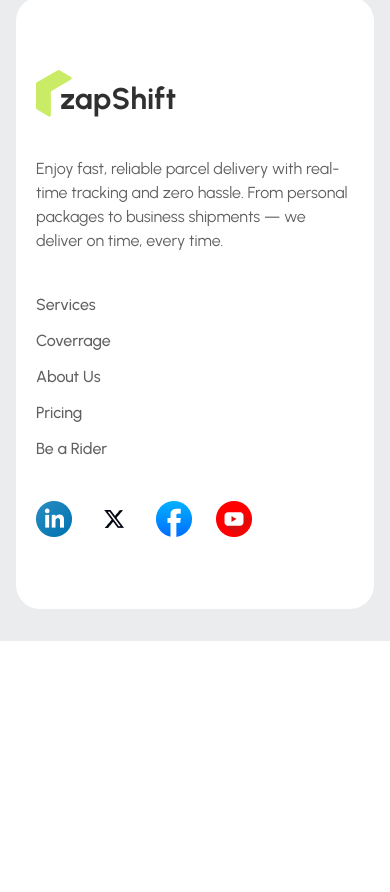
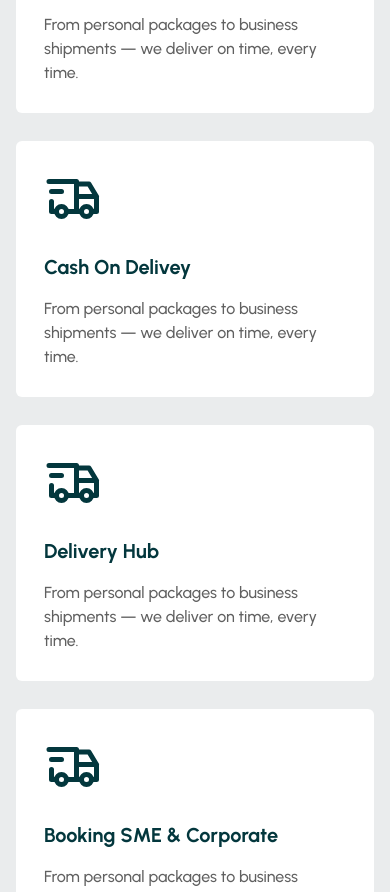
Before and after one commit to naims6/ZapShift, a React (Vite) app: page / in a window 390 px wide. Shown: the part 1089-1981 px from the top of the page. Before the commit the page ends 1730 px from the top, so only its background shows below. Built offline with nearby package versions, Linux system fonts and the light colour scheme.

Commit message:
how it works section added.

```diff
--- a/package.json
+++ b/package.json
@@ -15,6 +15,7 @@
     "react": "^19.2.0",
     "react-dom": "^19.2.0",
     "react-fast-marquee": "^1.6.5",
+    "react-icons": "^5.5.0",
     "react-router": "^7.9.6",
     "swiper": "^12.0.3"
   },
--- a/src/Pages/Home/Brands.jsx
+++ b/src/Pages/Home/Brands.jsx
@@ -11,7 +11,7 @@ import randstad from "../../assets/brands/randstad.png";
 const Brands = () => {
   return (
     <div className="container2 mt-20">
-      <h2 className="text-center text-2xl lg:text-3xl font-bold mb-10">
+      <h2 className="text-center text-2xl lg:text-3xl font-bold mb-12">
         We Have Helped thousand of sales team
       </h2>
       <Marquee
@@ -23,14 +23,22 @@ const Brands = () => {
         <div className="flex gap-20 mx-4 items-center">
           <img className="w-[120px] lg:w-[180px]" src={amazon} alt="amazon" />
           <img className="w-[120px] lg:w-[180px]" src={casio} alt="casio" />
-          <img className="w-[120px] lg:w-[180px]" src={moonstar} alt="amazon" />
-          <img className="w-[120px] lg:w-[180px]" src={star} alt="amazon" />
+          <img
+            className="w-[120px] lg:w-[180px]"
+            src={moonstar}
+            alt="moonstar"
+          />
+          <img className="w-[120px] lg:w-[180px]" src={star} alt="star" />
           <img
             className="w-[150px] lg:w-[180px]"
             src={start_people}
             alt="amazon"
           />
-          <img className="w-[150px] lg:w-[180px]" src={randstad} alt="amazon" />
+          <img
+            className="w-[150px] lg:w-[180px]"
+            src={randstad}
+            alt="start_people"
+          />
         </div>
       </Marquee>
     </div>
--- a/src/Pages/Home/Home.jsx
+++ b/src/Pages/Home/Home.jsx
@@ -2,11 +2,13 @@ import React from "react";
 import Banner from "./Banner";
 import "./swiper.css";
 import Brands from "./Brands";
+import HowItWorks from "./HowItWorks";
 
 const Home = () => {
   return (
     <div>
       <Banner />
+      <HowItWorks />
       <Brands />
     </div>
   );
--- /dev/null
+++ b/src/Pages/Home/HowItWorks.jsx
@@ -0,0 +1,52 @@
+import React from "react";
+import { TbTruckDelivery } from "react-icons/tb";
+
+const HowItWorks = () => {
+  return (
+    <div className="mx-4 mt-16">
+      <div className="container2">
+        <h2 className="text-2xl lg:text-3xl font-bold mb-10">How It Works</h2>
+        <div className="grid grid-cols-1 md:grid-cols-2 lg:grid-cols-4 gap-7">
+          {/* first */}
+          <div className="flex flex-col bg-surface p-7 rounded-md">
+            <TbTruckDelivery size={60} />
+            <h2 className="text-xl font-bold mt-6">Booking Pick a drop</h2>
+            <p className="text-text-secondary font-medium mt-4">
+              From personal packages to business shipments — we deliver on time,
+              every time.
+            </p>
+          </div>
+          {/* 2nd */}
+          <div className="flex flex-col bg-surface p-7 rounded-md">
+            <TbTruckDelivery size={60} />
+            <h2 className="text-xl font-bold mt-6">Cash On Delivey</h2>
+            <p className="text-text-secondary font-medium mt-4">
+              From personal packages to business shipments — we deliver on time,
+              every time.
+            </p>
+          </div>
+          {/* 3rd */}
+          <div className="flex flex-col bg-surface p-7 rounded-md">
+            <TbTruckDelivery size={60} />
+            <h2 className="text-xl font-bold mt-6">Delivery Hub</h2>
+            <p className="text-text-secondary font-medium mt-4">
+              From personal packages to business shipments — we deliver on time,
+              every time.
+            </p>
+          </div>
+          {/* 4th */}
+          <div className="flex flex-col bg-surface p-7 rounded-md">
+            <TbTruckDelivery size={60} />
+            <h2 className="text-xl font-bold mt-6">Booking SME & Corporate</h2>
+            <p className="text-text-secondary font-medium mt-4">
+              From personal packages to business shipments — we deliver on time,
+              every time.
+            </p>
+          </div>
+        </div>
+      </div>
+    </div>
+  );
+};
+
+export default HowItWorks;
```
Also changed, not shown: 1 other file (tests, documents, lock files or other folders).
